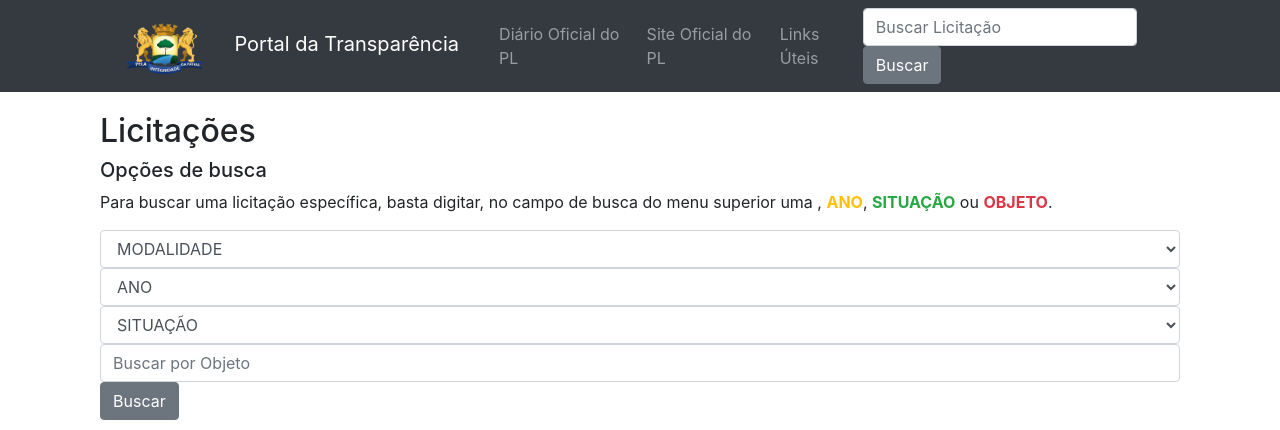
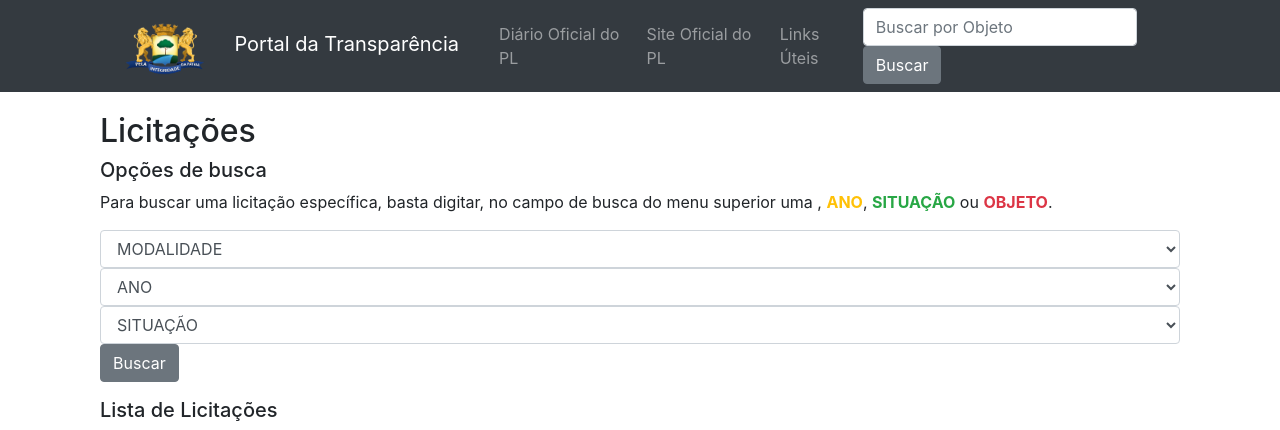
Before and after one commit to NivSoft/transpy, a Django app: page /licitacao/ in a window 1280 px wide. Shown: the top 430 px of the page. Run offline with Django 3.2, Linux system fonts and the light colour scheme; data that the repository does not hold is empty; some libraries are stand-ins or nearby versions.

Commit message:
Atualização

```diff
--- a/templates/licitacao/home.html
+++ b/templates/licitacao/home.html
@@ -2,7 +2,7 @@
 {% load static %}
 {% block menu %}
     <form class="form-inline" method="get" action="">
-    <input name="geral" class="form-control mr-sm-2" type="search" placeholder="Buscar Licitação" aria-label="Search" value="{{ request.GET.geral }}">
+    <input name="objeto" class="form-control mr-sm-2" type="search" placeholder="Buscar por Objeto" aria-label="Search" value="{{ request.GET.queryobjeto }}">
     <button class="btn btn-secondary my-2 my-sm-0" type="submit">Buscar</button>
     </form>
 {% endblock %}
@@ -31,7 +31,6 @@
         <option value="{{ request.GET.querysituacao }}">{{ statu.status }}</option>
         {% endfor %}
     </select>
-    <input name="objeto" class="form-control mr-sm-2" type="search" placeholder="Buscar por Objeto" aria-label="Search" value="{{ request.GET.queryobjeto }}" id="SelectObjeto">
 <button class="btn btn-secondary my-2 my-sm-0" type="submit">Buscar</button>
 </div>
 </form>
```
